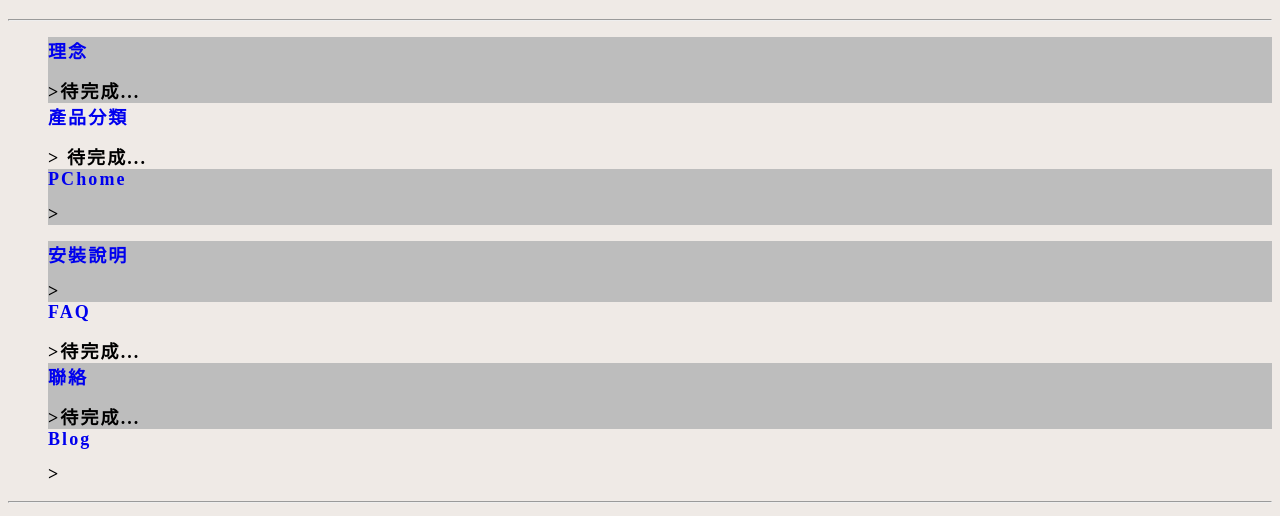
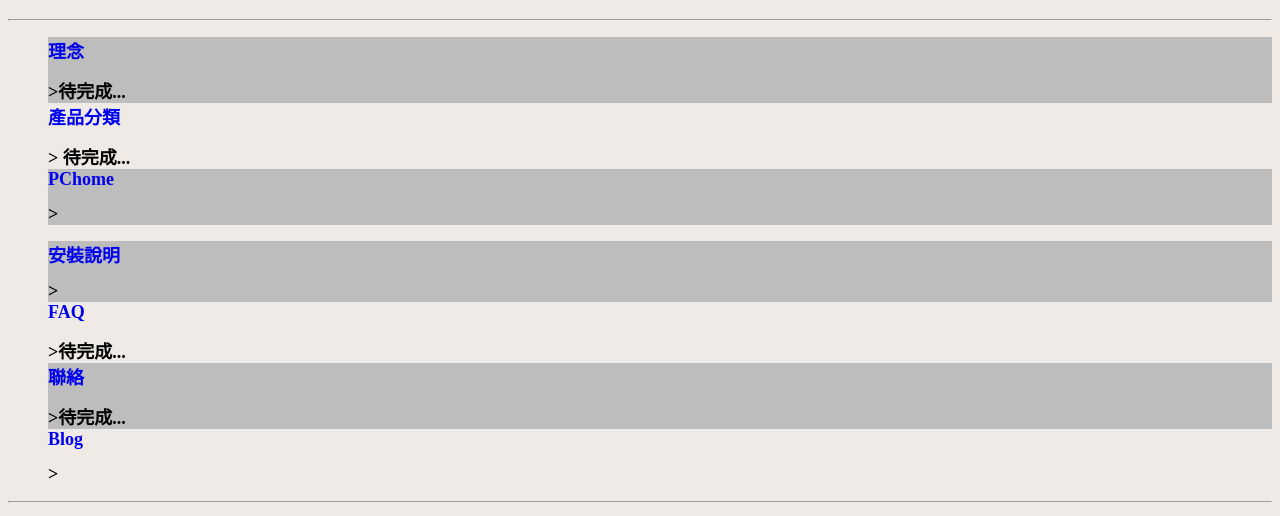
Before and after one commit to drground/drground.github.io, a plain HTML site: page index.html in a window 1280 px wide. Shown: the part 70-586 px from the top of the page. Drawn offline with Linux system fonts and the light colour scheme.

Commit message:
Update main.css

```diff
--- a/css/main.css
+++ b/css/main.css
@@ -1,5 +1,5 @@
 body{background:#EFEAE6}
-ul {letter-spacing:2.1px}
+/*ul {letter-spacing:2.1px}*/
 a:link{
 text-decoration: none;
 padding-bottom: 14px
@@ -7,7 +7,8 @@ padding-bottom: 14px
 */}
 
 a:hover, a:active{background:#5BA848; color:white}
-li, h2 { font-size:32px;font-size: large;font-weight: bolder;
+li, h2 {
+  font-size:32px;font-size: large;font-weight: bolder;
 }
 
 li:nth-child(odd) {background: #bdbdbd}
```
